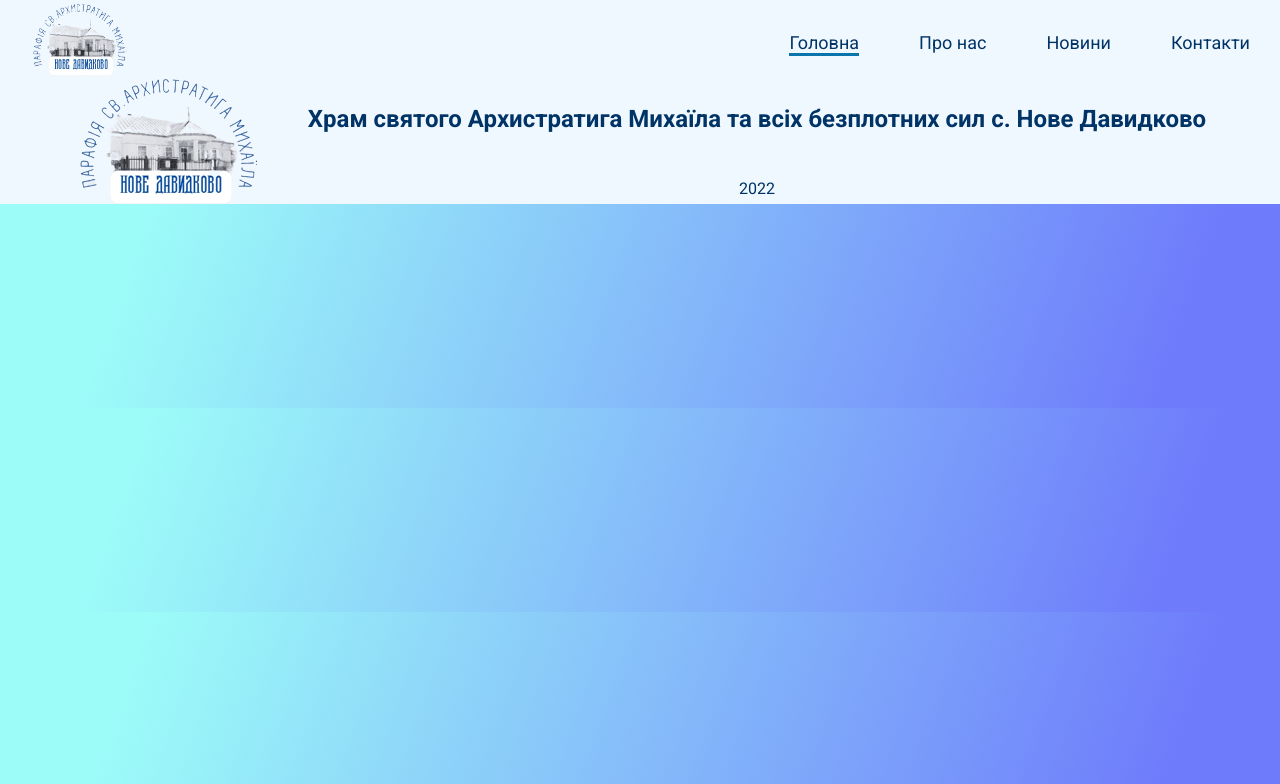
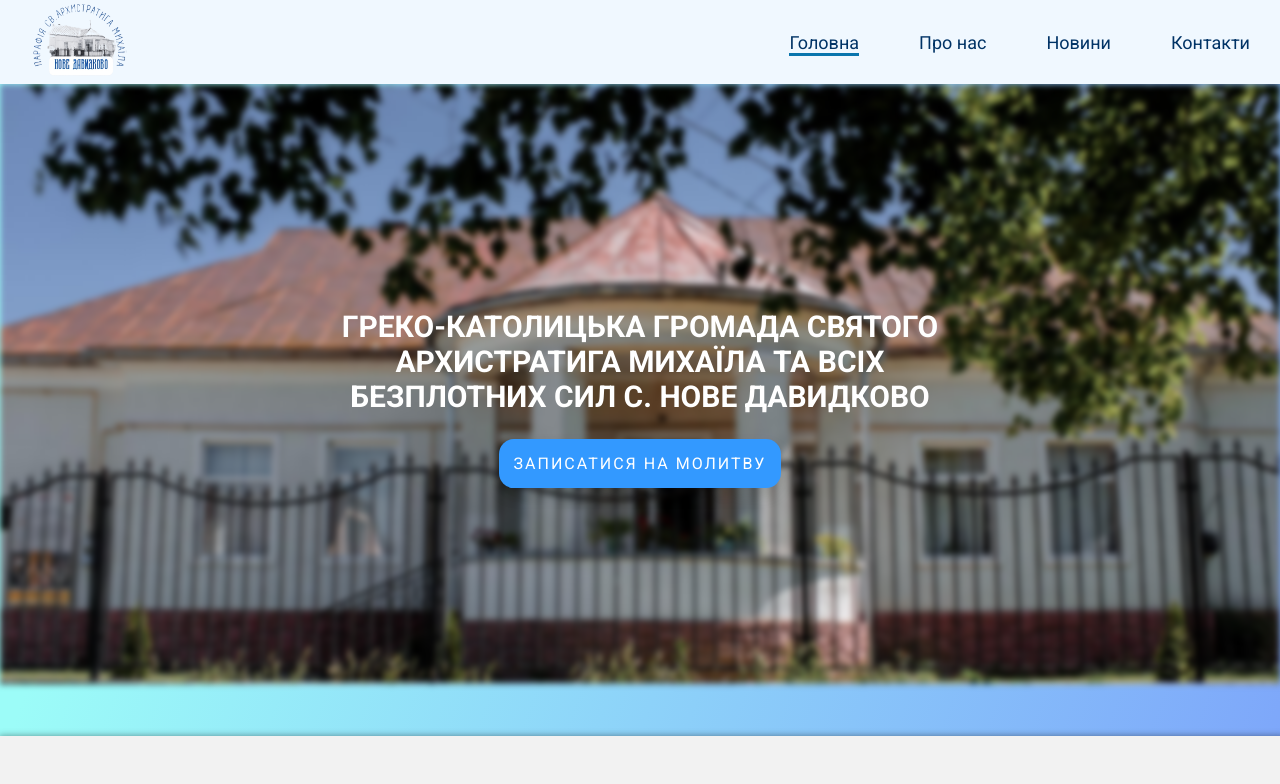
Before and after one commit to stepan-slyvka/church-website, a React (Create React App) app: page /home in a window 1280 px wide. Shown: the top 784 px of the page. Built offline with nearby package versions, Linux system fonts and the light colour scheme.

Commit message:
Fixed logo

```diff
--- a/src/App.js
+++ b/src/App.js
@@ -39,8 +39,8 @@
         </Link>
       )}
       <Routes>
-        {/* <Route path="/" element={<Navigate to="/home" />} /> */}
-        <Route path="/" element={<Home />} />
+        <Route path="/" element={<Navigate to="/home" />} />
+        <Route path="/home" element={<Home />} />
         <Route path="/about" element={<About />} />
         <Route path="/news" element={<News />} />
         <Route path="/contact" element={<Contact />} />
```
